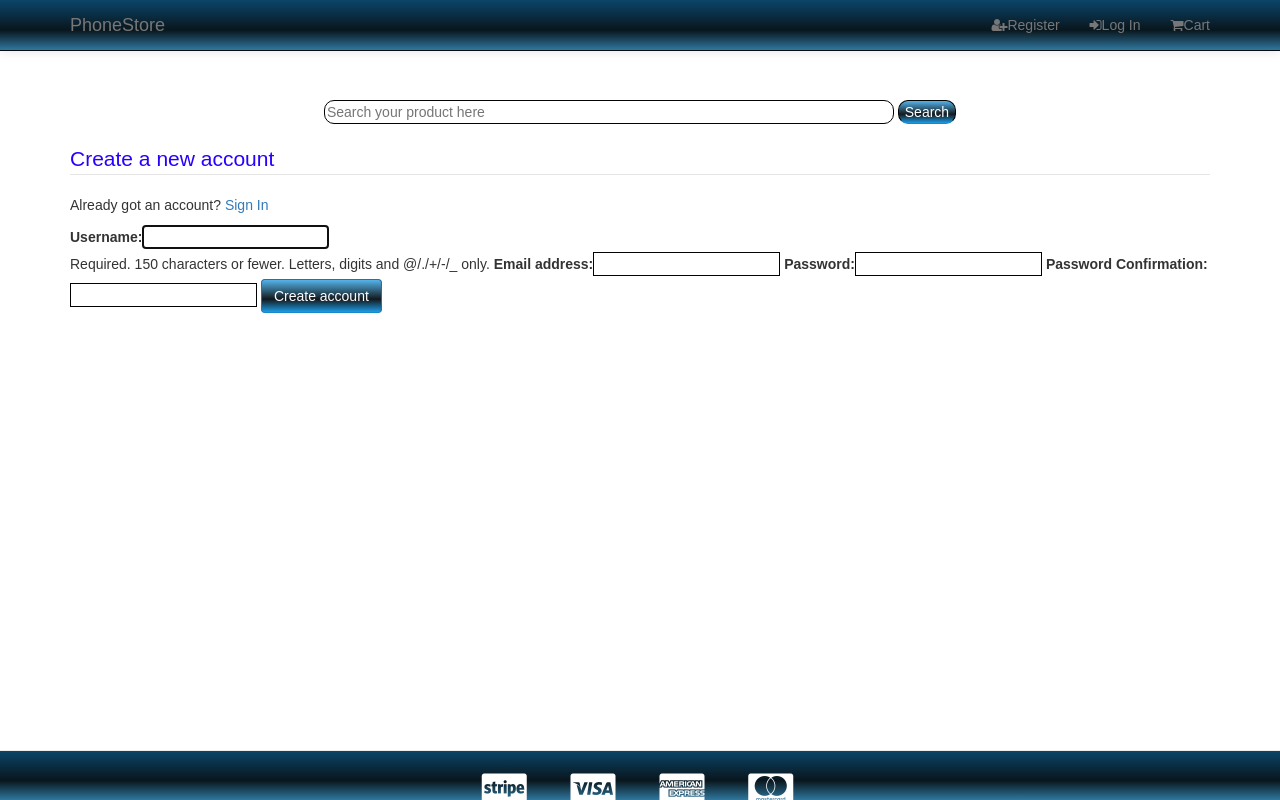
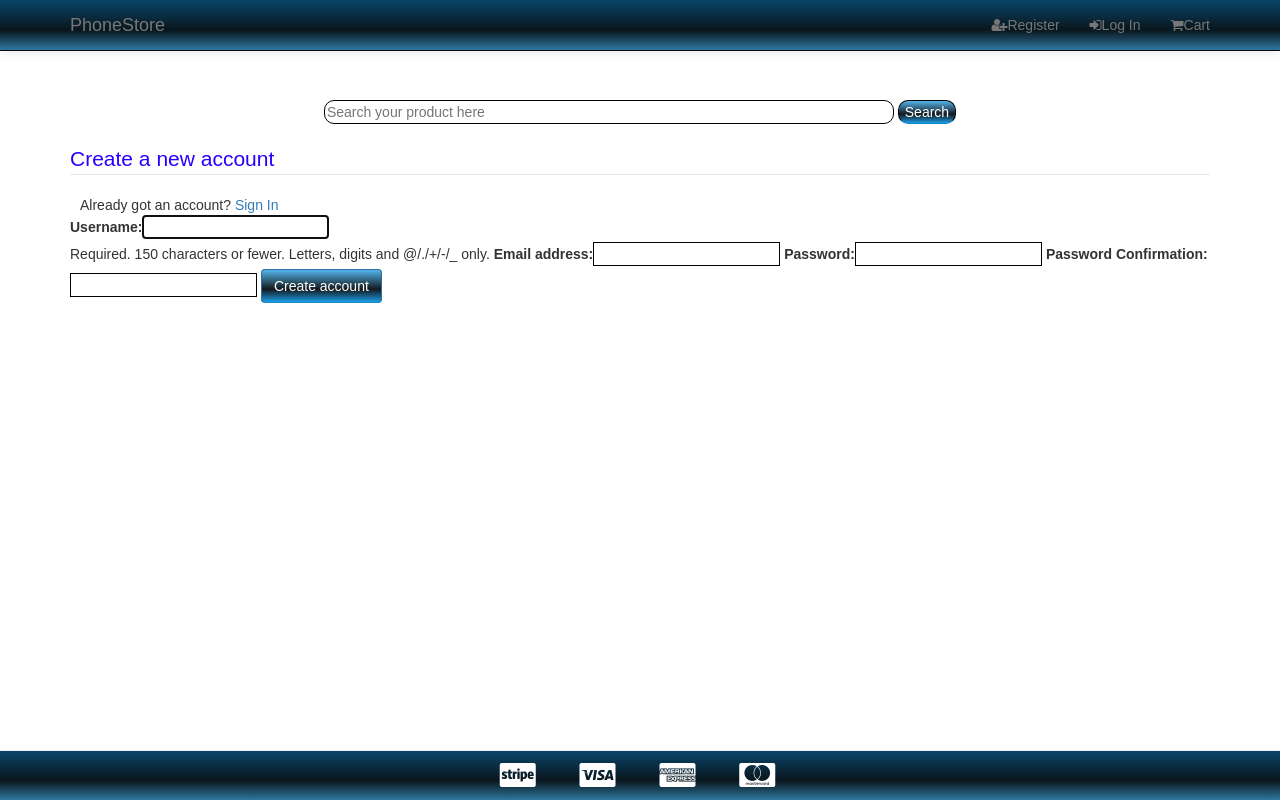
Before and after one commit to markofsuccess/fullstack-ecommerce, a Django app: page /accounts/register/ in a window 1280 px wide. Run offline with Django 3.2, Linux system fonts and the light colour scheme; some libraries are stand-ins or nearby versions.

Commit message:
styled footer and footer icons and products panel

```diff
--- a/static/css/custom.css
+++ b/static/css/custom.css
@@ -2,6 +2,8 @@ body {
     font-family: Arial;
     padding-top: 100px;
     background-color: rgb(255, 255, 255);
+    position: relative;
+    min-height: 100vh;
 }
 /*--------------------------------------------Navbar &Log In/register forms*/
 .navbar {
@@ -96,6 +98,18 @@ legend {
     filter: none;
     border-bottom: 1px solid #178acc;
 }
+p {
+    margin: 0 10px;
+}
+
+.panel {
+    background-color: #ffffff;
+    border: 1px solid transparent;
+    border-radius: 4px;
+    -webkit-box-shadow: 0 1px 1px rgba(0,0,0,0.05);
+    box-shadow: 0 1px 1px rgba(0,0,0,0.05);
+    margin-bottom: 50px;
+}
 /*--------------------------------------------Search Bar*/
 
 .display {
@@ -125,38 +139,6 @@ button {
     border-radius: 10px;
     outline: none;
     color:rgb(255, 255, 255);
-}
-/*--------------------------------------------Footer*/
-
-footer {
-    padding-top: 20px;
-    padding-bottom: 20px;
-    border-top: 1px solid #ededed;
-    color: rgb(247, 241, 241);
-    background-image: -webkit-linear-gradient(#081116, #020608 60%, #030708);
-    background-image: -o-linear-gradient(#04090c, #050b0f 60%, #03080a);
-    background-image: -webkit-gradient(linear, left top, left bottom, from(#07151d), color-stop(60%, #010303), to(#07151d));
-    background-image: linear-gradient(#0a4569, #09161d 60%, #2f779e);
-    background-repeat: no-repeat;
-    filter: progid:DXImageTransform.Microsoft.gradient(startColorstr='#ff54b4eb', endColorstr='#ff1d9ce5', GradientType=0);
-    position: fixed;
-    bottom: 0;
-    left: 0;
-    right: 0;
-    width:100%;
-    height: 50px;
-}
-
-.list-inline-item i {
-    font-size: 2.5em;
-    color: white;
-    letter-spacing: 30px;
-    text-align: center;
-}
-.list-inline {
-    padding-left: 0;
-    list-style: none;
-    margin-left: 25px;
 }
 /*--------------------------------------------Carousel & Images*/
 .image {
@@ -196,6 +178,7 @@ footer {
     -moz-osx-font-smoothing: grayscale;
     color:#0a4569
 }
+/*--------------------------------------------Product Details*/
 .btn-lg, .btn-group-lg>.btn {
     padding: 14px 16px;
     font-size: 16px;
@@ -209,3 +192,31 @@ footer {
     font-size: 22px;
     width: 18%;
 }
+/*--------------------------------------------Footer*/
+
+footer {
+    border-top: 1px solid #ededed;
+    color: rgb(247, 241, 241);
+    background-image: -webkit-linear-gradient(#081116, #020608 60%, #030708);
+    background-image: -o-linear-gradient(#04090c, #050b0f 60%, #03080a);
+    background-image: -webkit-gradient(linear, left top, left bottom, from(#07151d), color-stop(60%, #010303), to(#07151d));
+    background-image: linear-gradient(#0a4569, #09161d 60%, #2f779e);
+    background-repeat: no-repeat;
+    filter: progid:DXImageTransform.Microsoft.gradient(startColorstr='#ff54b4eb', endColorstr='#ff1d9ce5', GradientType=0);
+    position: absolute;
+    bottom: 0;
+    width: 100%;
+    height: 5rem;
+}
+.list-inline-item i {
+    font-size: 2em;
+    color: white;
+    letter-spacing: 30px;
+    text-align: center;
+    padding-top: 10px;
+}
+.list-inline {
+    padding-left: 0;
+    list-style: none;
+    margin-left: 25px;
+}
--- a/templates/base.html
+++ b/templates/base.html
@@ -66,9 +66,8 @@
         </div>
         {% block content %} {% endblock %}
     </div>
+
    <footer>
-        <div class="container">
-        </div>
         <ul class="list-inline text-center">
             <li class="list-inline-item"><i class="fa fa-cc-stripe"></i></li>
             <li class="list-inline-item"><i class="fa fa-cc-visa"></i></li>
@@ -76,5 +75,6 @@
             <li class="list-inline-item"><i class="fa fa-cc-mastercard"></i></li>
         </ul>
    </footer>
+
 </body>
 </html>
```
Lines whose indentation alone changed are shown as unchanged.
